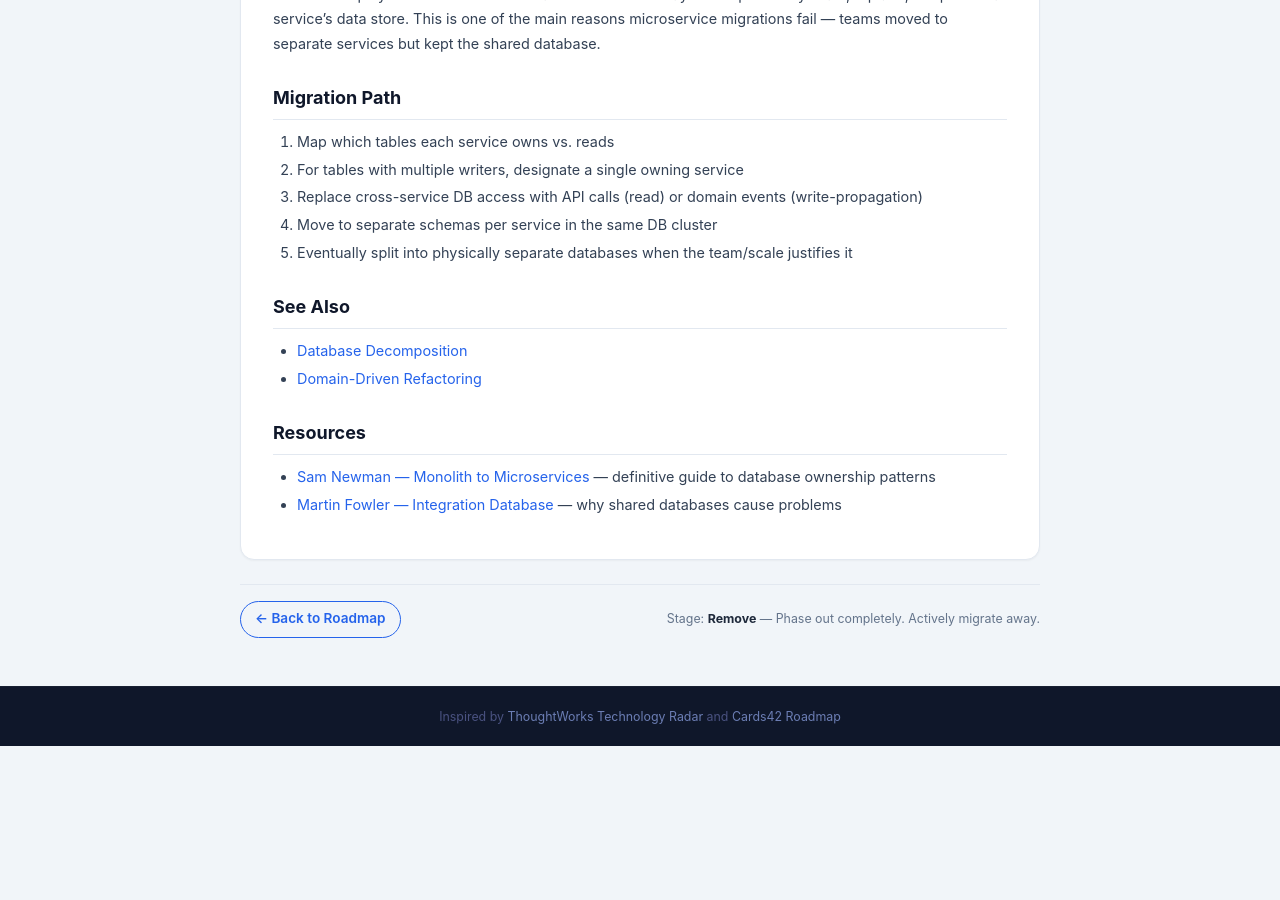
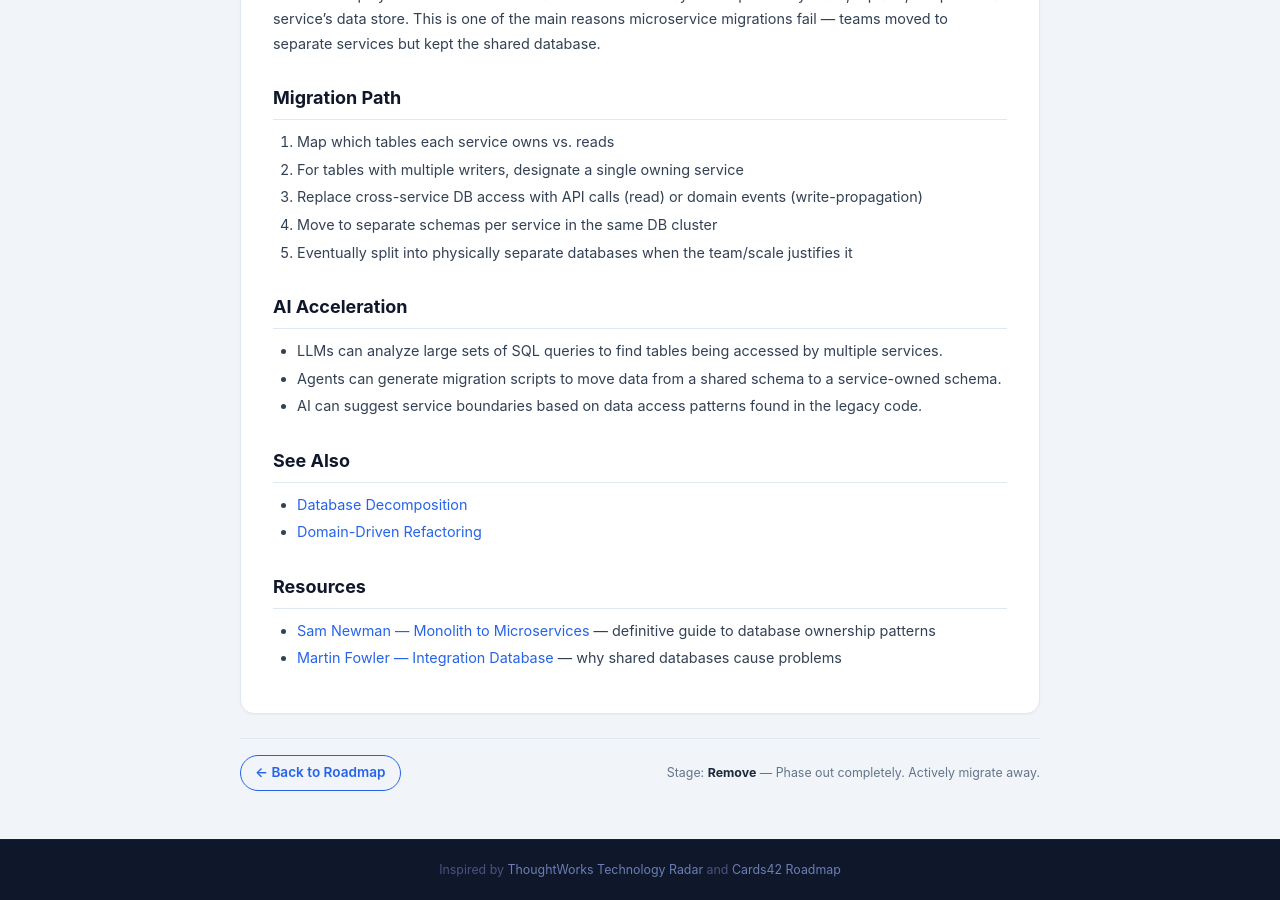
Before and after one commit to feststelltaste/asmr, a Jekyll site: the page built from _practices/shared-database-anti-pattern.md, in a window 1280 px wide and 900 px high, scrolled down 614 px. Built offline with Jekyll 4.4.1, drawn with Linux system fonts in a browser that asks for light colours; before the commit the page ends 1360 px from its top, so only the background shows below that.

Commit message:
strengthen agentic association in shared database practice

```diff
--- a/_practices/shared-database-anti-pattern.md
+++ b/_practices/shared-database-anti-pattern.md
@@ -19,6 +19,12 @@ Shared databases create invisible contracts between teams. Any schema change ris
 4. Move to separate schemas per service in the same DB cluster
 5. Eventually split into physically separate databases when the team/scale justifies it
 
+## AI Acceleration
+
+- LLMs can analyze large sets of SQL queries to find tables being accessed by multiple services.
+- Agents can generate migration scripts to move data from a shared schema to a service-owned schema.
+- AI can suggest service boundaries based on data access patterns found in the legacy code.
+
 ## See Also
 
 - [Database Decomposition](/practices/database-decomposition/)
```
